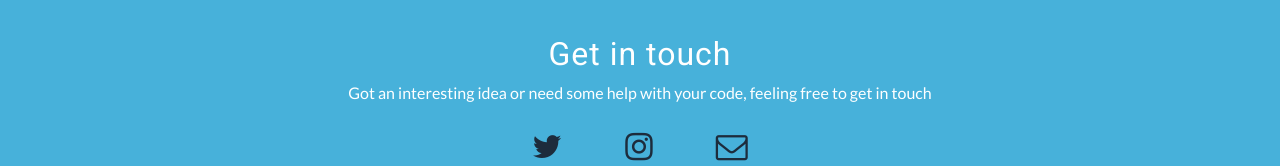
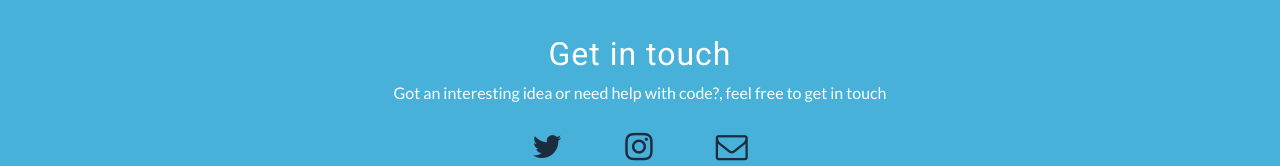
Before and after one commit to mrfoh/domicle, a website: page public/index.html in a window 1280 px wide. Shown: the part 1021-1187 px from the top of the page. Drawn offline with Linux system fonts and the light colour scheme.

Commit message:
Fixed typo

```diff
--- a/public/index.html
+++ b/public/index.html
@@ -75,7 +75,7 @@
         <section class="content__section" id="contact">
             <div class="content__section__inner">
                 <h1 class="ltr-spacing-1">Get in touch</h1>
-                <p>Got an interesting idea or need some help with your code, feeling free to get in touch</p>
+                <p>Got an interesting idea or need help with code?, feel free to get in touch</p>
                 <ul class="contact-links">
                     <li>
                         <a href="https://twitter.com/mrfoh" target="_blank">
```
